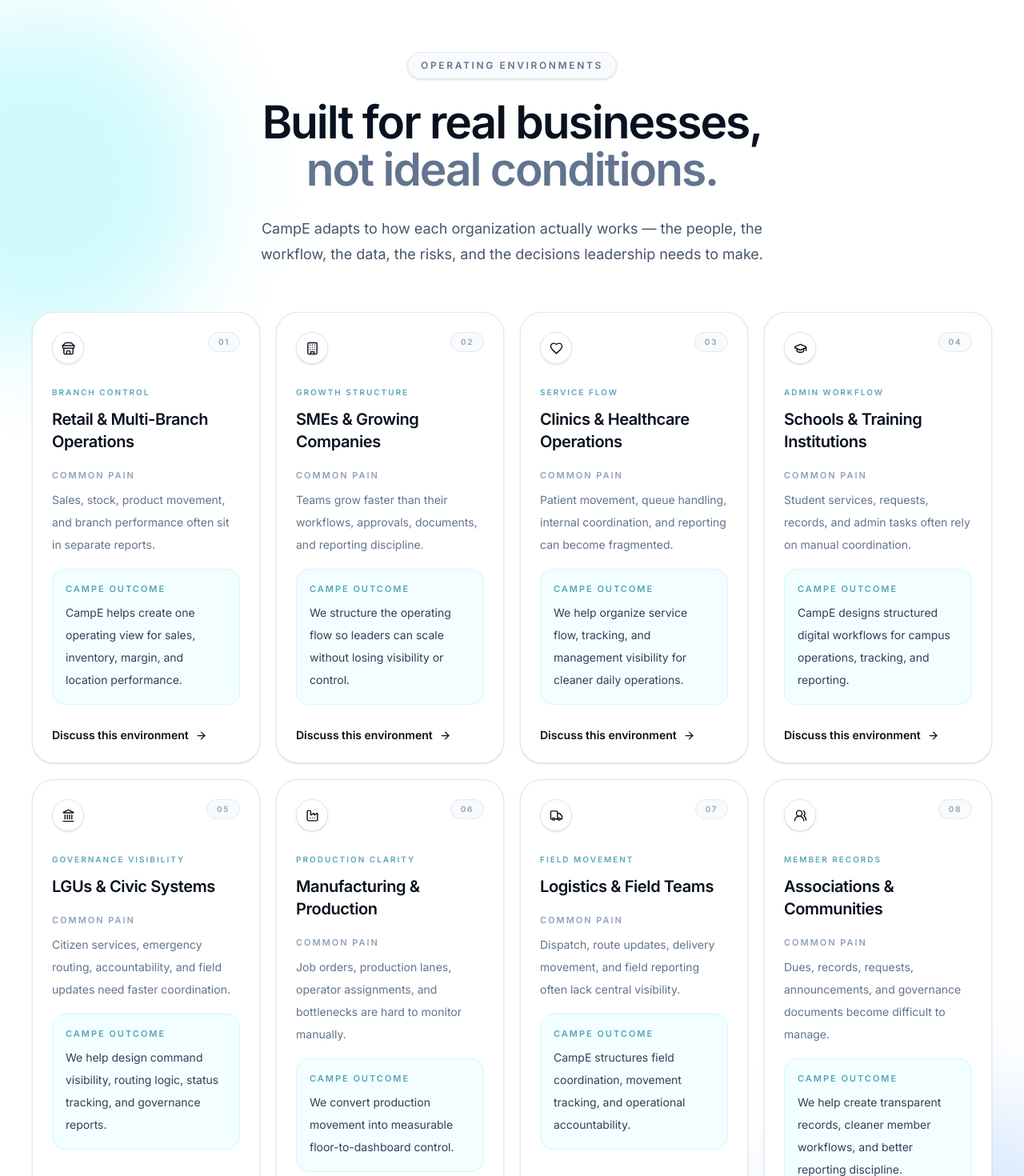
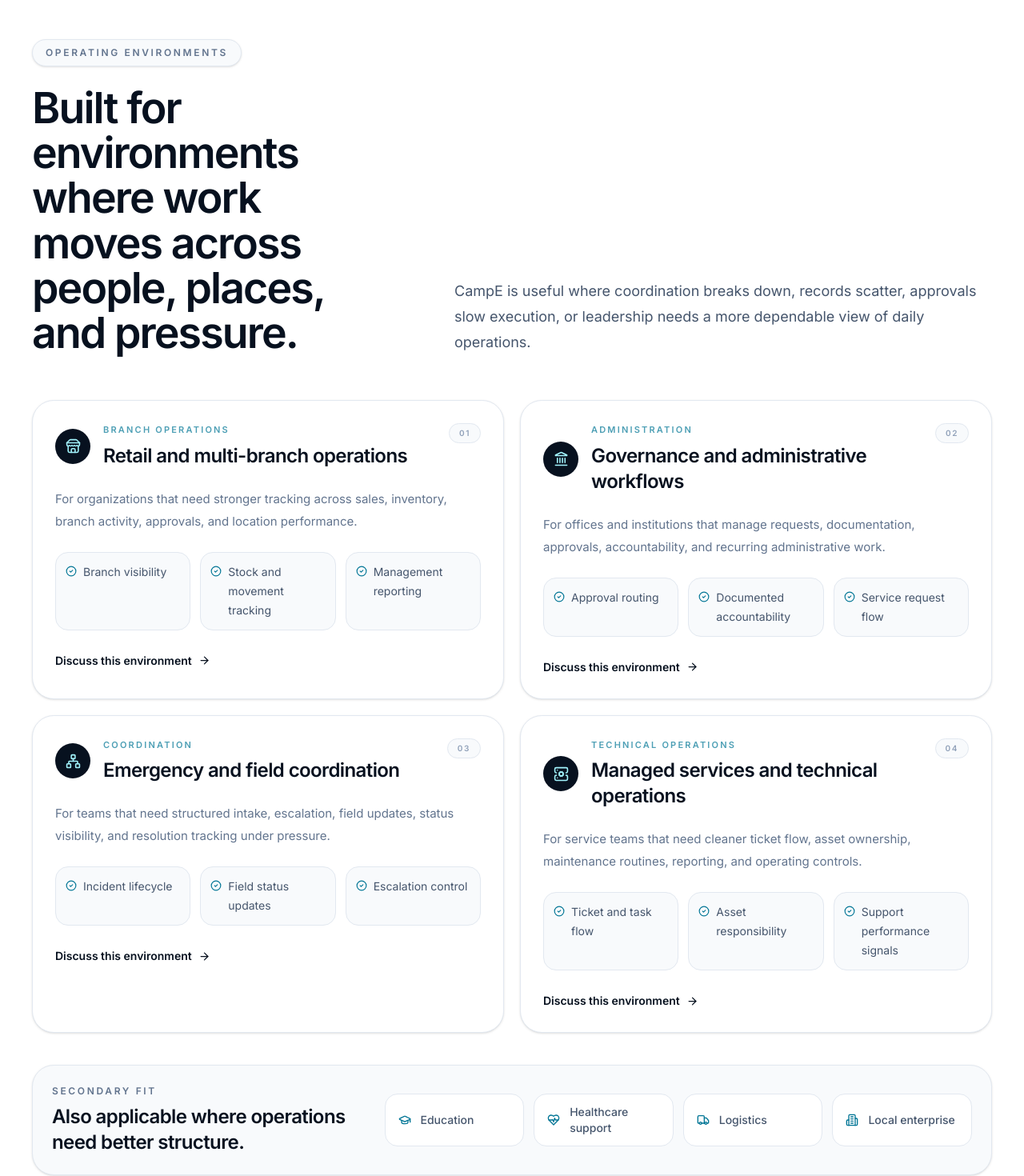
Before and after one commit to Otmzzz/campe-website-, a React (Vite) app: page / in a window 1280 px wide. Shown: the part 5440-6910 px from the top of the page at 80% size. Built offline with nearby package versions, Linux system fonts and the light colour scheme.

Commit message:
Refine CampE operating environments section

```diff
--- a/src/app/components/Industries.tsx
+++ b/src/app/components/Industries.tsx
@@ -1,159 +1,140 @@
 import {
   ArrowRight,
-  Building,
-  Factory,
+  Building2,
+  CheckCircle2,
   GraduationCap,
-  Heart,
+  HeartPulse,
   Landmark,
+  Network,
+  ServerCog,
   Store,
   Truck,
-  UsersRound,
 } from 'lucide-react';
 import { Reveal } from './Reveal';
 
 export function Industries() {
-  const industries = [
+  const primaryEnvironments = [
     {
       icon: Store,
-      tag: 'BRANCH CONTROL',
-      title: 'Retail & Multi-Branch Operations',
-      pain: 'Sales, stock, product movement, and branch performance often sit in separate reports.',
-      outcome: 'CampE helps create one operating view for sales, inventory, margin, and location performance.',
-    },
-    {
-      icon: Building,
-      tag: 'GROWTH STRUCTURE',
-      title: 'SMEs & Growing Companies',
-      pain: 'Teams grow faster than their workflows, approvals, documents, and reporting discipline.',
-      outcome: 'We structure the operating flow so leaders can scale without losing visibility or control.',
-    },
-    {
-      icon: Heart,
-      tag: 'SERVICE FLOW',
-      title: 'Clinics & Healthcare Operations',
-      pain: 'Patient movement, queue handling, internal coordination, and reporting can become fragmented.',
-      outcome: 'We help organize service flow, tracking, and management visibility for cleaner daily operations.',
-    },
-    {
-      icon: GraduationCap,
-      tag: 'ADMIN WORKFLOW',
-      title: 'Schools & Training Institutions',
-      pain: 'Student services, requests, records, and admin tasks often rely on manual coordination.',
-      outcome: 'CampE designs structured digital workflows for campus operations, tracking, and reporting.',
+      label: 'Branch operations',
+      title: 'Retail and multi-branch operations',
+      description:
+        'For organizations that need stronger tracking across sales, inventory, branch activity, approvals, and location performance.',
+      useCases: ['Branch visibility', 'Stock and movement tracking', 'Management reporting'],
     },
     {
       icon: Landmark,
-      tag: 'GOVERNANCE VISIBILITY',
-      title: 'LGUs & Civic Systems',
-      pain: 'Citizen services, emergency routing, accountability, and field updates need faster coordination.',
-      outcome: 'We help design command visibility, routing logic, status tracking, and governance reports.',
+      label: 'Administration',
+      title: 'Governance and administrative workflows',
+      description:
+        'For offices and institutions that manage requests, documentation, approvals, accountability, and recurring administrative work.',
+      useCases: ['Approval routing', 'Documented accountability', 'Service request flow'],
     },
     {
-      icon: Factory,
-      tag: 'PRODUCTION CLARITY',
-      title: 'Manufacturing & Production',
-      pain: 'Job orders, production lanes, operator assignments, and bottlenecks are hard to monitor manually.',
-      outcome: 'We convert production movement into measurable floor-to-dashboard control.',
+      icon: Network,
+      label: 'Coordination',
+      title: 'Emergency and field coordination',
+      description:
+        'For teams that need structured intake, escalation, field updates, status visibility, and resolution tracking under pressure.',
+      useCases: ['Incident lifecycle', 'Field status updates', 'Escalation control'],
     },
     {
-      icon: Truck,
-      tag: 'FIELD MOVEMENT',
-      title: 'Logistics & Field Teams',
-      pain: 'Dispatch, route updates, delivery movement, and field reporting often lack central visibility.',
-      outcome: 'CampE structures field coordination, movement tracking, and operational accountability.',
+      icon: ServerCog,
+      label: 'Technical operations',
+      title: 'Managed services and technical operations',
+      description:
+        'For service teams that need cleaner ticket flow, asset ownership, maintenance routines, reporting, and operating controls.',
+      useCases: ['Ticket and task flow', 'Asset responsibility', 'Support performance signals'],
     },
-    {
-      icon: UsersRound,
-      tag: 'MEMBER RECORDS',
-      title: 'Associations & Communities',
-      pain: 'Dues, records, requests, announcements, and governance documents become difficult to manage.',
-      outcome: 'We help create transparent records, cleaner member workflows, and better reporting discipline.',
-    },
+  ];
+
+  const secondaryEnvironments = [
+    { icon: GraduationCap, label: 'Education' },
+    { icon: HeartPulse, label: 'Healthcare support' },
+    { icon: Truck, label: 'Logistics' },
+    { icon: Building2, label: 'Local enterprise' },
   ];
 
   return (
     <section
       id="industries"
-      className="relative overflow-hidden bg-white px-5 py-24 text-[#07111f] sm:px-8 lg:px-10 lg:py-32"
+      className="relative overflow-hidden bg-white px-5 py-24 text-[#07111f] sm:px-8 lg:px-10 lg:py-28"
     >
-      <div className="absolute left-[-160px] top-20 h-[420px] w-[420px] rounded-full bg-cyan-100 blur-3xl" />
-      <div className="absolute right-[-140px] bottom-10 h-[460px] w-[460px] rounded-full bg-blue-100 blur-3xl" />
-
       <div className="relative z-10 mx-auto max-w-[1280px]">
         <Reveal>
-          <div className="mx-auto max-w-3xl text-center">
+          <div className="grid gap-10 lg:grid-cols-[0.78fr_1.22fr] lg:items-end">
+            <div>
               <div className="mb-6 inline-flex items-center rounded-full border border-slate-200 bg-slate-50 px-4 py-2 shadow-sm">
                 <span className="text-xs font-semibold uppercase tracking-[0.22em] text-slate-500">
                   Operating Environments
                 </span>
               </div>
 
-            <h2 className="text-4xl font-semibold tracking-[-0.035em] text-[#07111f] sm:text-5xl lg:text-[3.55rem] lg:leading-[1.05]">
-              Built for real businesses,
-              <span className="block text-slate-500">not ideal conditions.</span>
+              <h2 className="max-w-2xl text-4xl font-semibold tracking-[-0.035em] text-[#07111f] sm:text-5xl lg:text-[3.35rem] lg:leading-[1.05]">
+                Built for environments where work moves across people, places, and pressure.
               </h2>
+            </div>
 
-            <p className="mx-auto mt-7 max-w-2xl text-base leading-8 text-slate-600 sm:text-lg">
-              CampE adapts to how each organization actually works — the people,
-              the workflow, the data, the risks, and the decisions leadership
-              needs to make.
+            <p className="max-w-2xl text-base leading-8 text-slate-600 sm:text-lg lg:justify-self-end">
+              CampE is useful where coordination breaks down, records scatter,
+              approvals slow execution, or leadership needs a more dependable
+              view of daily operations.
             </p>
           </div>
         </Reveal>
 
-        <div className="mt-14 grid gap-5 md:grid-cols-2 xl:grid-cols-4">
-          {industries.map((item, index) => {
-            const Icon = item.icon;
+        <div className="mt-14 grid gap-5 lg:grid-cols-2">
+          {primaryEnvironments.map((environment, index) => {
+            const Icon = environment.icon;
 
             return (
-              <Reveal key={item.title} delay={index * 0.04}>
-                <div className="group flex h-full flex-col rounded-[1.7rem] border border-slate-200 bg-white p-6 shadow-sm transition-all duration-500 hover:-translate-y-1 hover:border-cyan-200 hover:shadow-xl">
-                  <div className="mb-7 flex items-start justify-between gap-4">
-                    <div className="flex h-10 w-10 items-center justify-center rounded-full border border-slate-200 bg-white text-[#07111f] shadow-sm">
-                      <Icon size={17} />
+              <Reveal key={environment.title} delay={index * 0.05}>
+                <div className="group h-full rounded-[1.7rem] border border-slate-200 bg-white p-6 shadow-sm transition duration-500 hover:-translate-y-1 hover:border-cyan-200 hover:shadow-xl sm:p-7">
+                  <div className="flex flex-col gap-5 sm:flex-row sm:items-start sm:justify-between">
+                    <div className="flex items-center gap-4">
+                      <div className="flex h-11 w-11 shrink-0 items-center justify-center rounded-full bg-[#07111f] text-cyan-200">
+                        <Icon size={19} />
                       </div>
 
-                    <span className="rounded-full border border-slate-200 bg-slate-50 px-3 py-1 text-[10px] font-semibold tracking-[0.16em] text-slate-400">
+                      <div>
+                        <p className="text-[11px] font-semibold uppercase tracking-[0.2em] text-cyan-700/70">
+                          {environment.label}
+                        </p>
+                        <h3 className="mt-2 text-2xl font-semibold tracking-[-0.025em] text-[#07111f]">
+                          {environment.title}
+                        </h3>
+                      </div>
+                    </div>
+
+                    <span className="w-fit rounded-full border border-slate-200 bg-slate-50 px-3 py-1 text-[10px] font-semibold tracking-[0.16em] text-slate-400">
                       {String(index + 1).padStart(2, '0')}
                     </span>
                   </div>
 
-                  <p className="text-[10px] font-semibold uppercase tracking-[0.2em] text-cyan-700/65">
-                    {item.tag}
+                  <p className="mt-6 text-sm leading-7 text-slate-500 sm:text-[15px]">
+                    {environment.description}
                   </p>
 
-                  <h3 className="mt-3 text-xl font-semibold tracking-[-0.02em] text-[#07111f]">
-                    {item.title}
-                  </h3>
-
-                  <div className="mt-5 space-y-4">
-                    <div>
-                      <p className="text-[11px] font-semibold uppercase tracking-[0.18em] text-slate-400">
-                        Common Pain
-                      </p>
-                      <p className="mt-2 text-sm leading-7 text-slate-500">
-                        {item.pain}
-                      </p>
+                  <div className="mt-6 grid gap-3 sm:grid-cols-3">
+                    {environment.useCases.map((useCase) => (
+                      <div
+                        key={useCase}
+                        className="flex items-start gap-2 rounded-2xl border border-slate-200 bg-slate-50 px-3 py-3 text-sm leading-6 text-slate-600"
+                      >
+                        <CheckCircle2 size={14} className="mt-1 shrink-0 text-cyan-700" />
+                        {useCase}
                       </div>
-
-                    <div className="rounded-2xl border border-cyan-100 bg-cyan-50/70 p-4">
-                      <p className="text-[11px] font-semibold uppercase tracking-[0.18em] text-cyan-700/65">
-                        CampE Outcome
-                      </p>
-                      <p className="mt-2 text-sm leading-7 text-slate-700">
-                        {item.outcome}
-                      </p>
-                    </div>
+                    ))}
                   </div>
 
                   <a
                     href="#finalcta"
-                    className="mt-auto inline-flex items-center gap-2 pt-7 text-sm font-semibold text-[#07111f] transition group-hover:text-cyan-700"
+                    className="group/link mt-7 inline-flex items-center gap-2 text-sm font-semibold text-[#07111f] transition hover:text-cyan-700"
                   >
                     Discuss this environment
                     <ArrowRight
                       size={15}
-                      className="transition-transform group-hover:translate-x-0.5"
+                      className="transition-transform group-hover/link:translate-x-0.5"
                     />
                   </a>
                 </div>
@@ -163,11 +144,33 @@
         </div>
 
         <Reveal delay={0.2}>
-          <div className="mt-14 rounded-[1.7rem] border border-slate-200 bg-slate-50 p-6 text-center shadow-sm sm:p-7">
-            <p className="mx-auto max-w-3xl text-base leading-8 text-slate-600 sm:text-lg">
-              Different industry? CampE can still model the workflow first, then
-              design the system around the actual operating environment.
+          <div className="mt-10 rounded-[1.7rem] border border-slate-200 bg-slate-50 p-5 shadow-sm sm:p-6">
+            <div className="grid gap-5 lg:grid-cols-[0.7fr_1.3fr] lg:items-center">
+              <div>
+                <p className="text-xs font-semibold uppercase tracking-[0.22em] text-slate-500">
+                  Secondary fit
                 </p>
+                <h3 className="mt-2 text-2xl font-semibold tracking-[-0.025em] text-[#07111f]">
+                  Also applicable where operations need better structure.
+                </h3>
+              </div>
+
+              <div className="grid gap-3 sm:grid-cols-2 lg:grid-cols-4">
+                {secondaryEnvironments.map((environment) => {
+                  const Icon = environment.icon;
+
+                  return (
+                    <div
+                      key={environment.label}
+                      className="flex items-center gap-3 rounded-2xl border border-slate-200 bg-white px-4 py-3 text-sm font-medium text-slate-600"
+                    >
+                      <Icon size={16} className="shrink-0 text-cyan-700" />
+                      {environment.label}
+                    </div>
+                  );
+                })}
+              </div>
+            </div>
           </div>
         </Reveal>
       </div>
```
Lines whose indentation alone changed are shown as unchanged.
